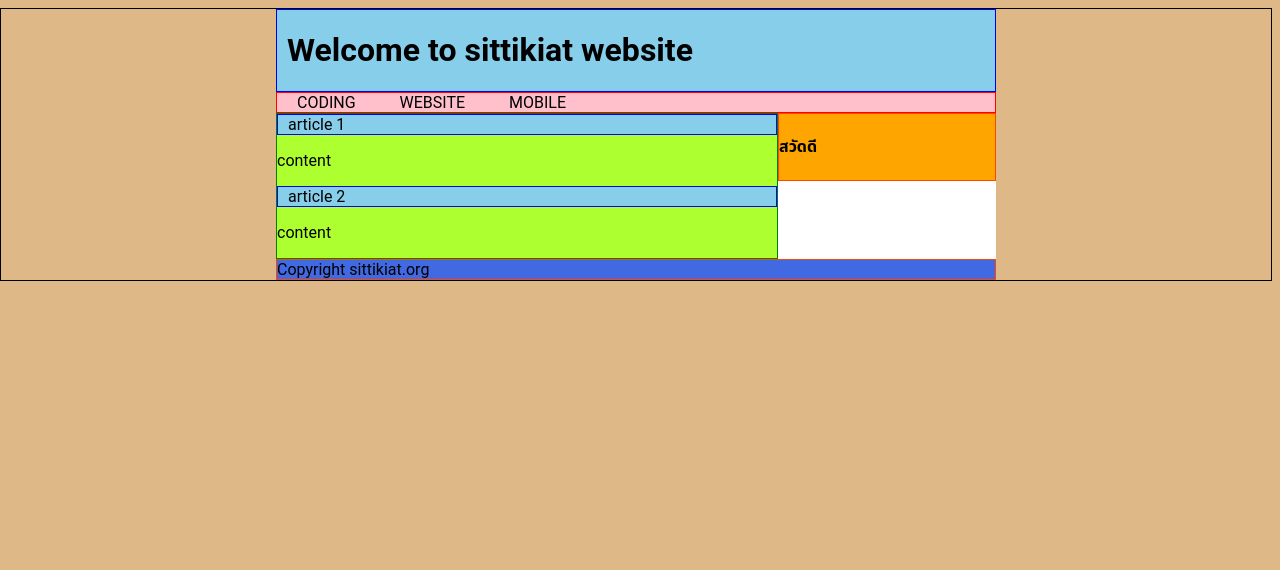
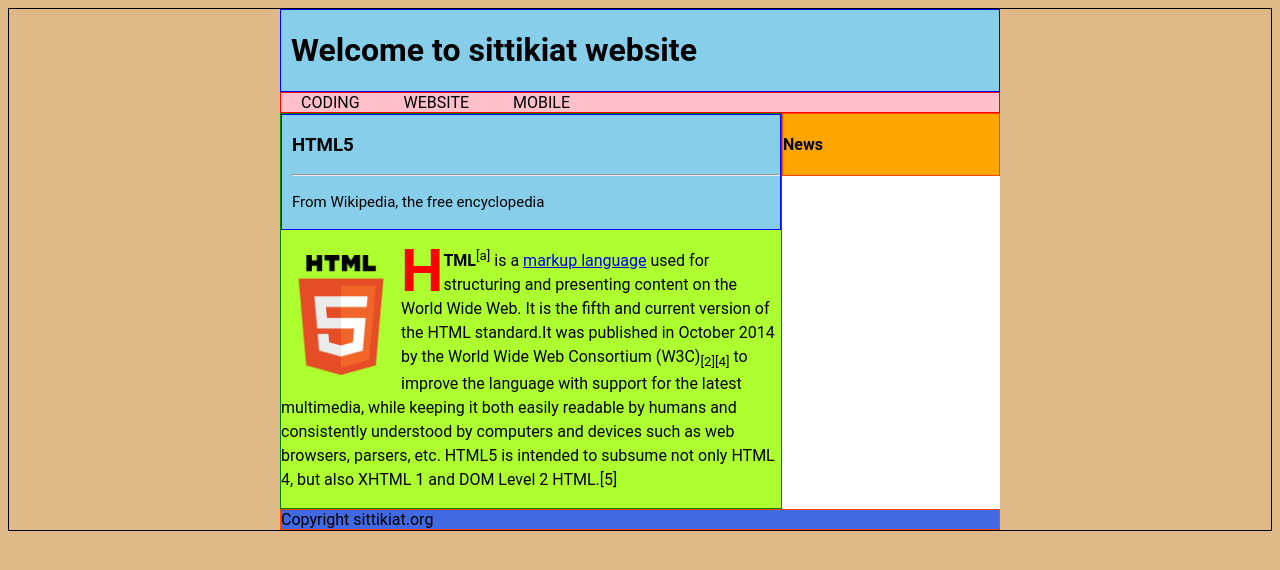
Before and after one commit to Sittikiat/coding, a plain HTML site: page html5/index.html in a window 1280 px wide. Drawn offline with Linux system fonts and the light colour scheme.

Commit message:
add css for print

```diff
--- a/html5/index.html
+++ b/html5/index.html
@@ -3,7 +3,8 @@
 <head>
     <title>html5</title>
     <meta charset="utf-8">
-    <link rel="stylesheet" href="./main.css">
+    <link rel="stylesheet" href="./main.css" media="screen">
+    <link rel="stylesheet" href="./mainprint.css" media="print">
 </head>
 <body>
     <div id="container">
@@ -19,16 +20,25 @@
         </nav>
         <section>
             <article>
-                <header>article 1</header>
-                <p>content</p>
+                <header>
+                    <h3>HTML5</h3>
+                    <hr>
+                    <p id="subContent">From Wikipedia, the free encyclopedia</p>
+                </header>
+                <img src="./image/logo_html.png" alt="">
+                <p>
+                    <b><span id="firstChar">H</span>TML</b><sup>[a]</sup> is a <a href="https://en.wikipedia.org/wiki/Markup_language" title="Markup Language">markup language</a> used for structuring and presenting content on the World Wide Web.
+                    It is the fifth and current version of the HTML standard.It was published in October 2014 by the
+                    World Wide Web Consortium (W3C)<sub>[2][4]</sub> to improve the language with support for the latest multimedia,
+                    while keeping it both easily readable by humans and consistently understood by computers and devices
+                    such as web browsers, parsers, etc. HTML5 is intended to subsume not only HTML 4, but also XHTML
+                    1 and DOM Level 2 HTML.[5]
+                </p>
             </article>
-            <article>
-                <header>article 2</header>
-                <p>content</p>
-            </article>
+
         </section>
         <aside>
-            <h4>สวัดดี</h4>
+            <h4>News</h4>
         </aside>
         <footer>
             Copyright sittikiat.org
--- a/html5/main.css
+++ b/html5/main.css
@@ -1,7 +1,6 @@
 body {
     background-color: burlywood;
     font: 100% roboto,noto sans thai;
-    margin-left: 0px;
     border: 1px solid black;
 }
 
@@ -41,6 +40,17 @@ section {
     background-color: greenyellow
 }
 
+#subContent {
+    font-size: 15px;
+}
+
+#firstChar {
+    color: red;
+    font-size: 60px;
+    float: left;
+    line-height: 50px;
+}
+
 aside {
     float: right;
     width: 216px;
@@ -53,3 +63,14 @@ footer {
     border: 1px solid orangered;
     background-color: royalblue
 }
+
+img {
+    margin-top: 25px;
+    width: 120px;
+    height: 120px;
+    float: left;
+}
+
+p {
+    line-height: 1.5;
+}
--- /dev/null
+++ b/html5/mainprint.css
@@ -0,0 +1,43 @@
+body {
+    font: 100% roboto,noto sans thai;
+}
+
+#container {
+    background-color: white;
+    width: 720px;
+    margin: 0 auto;
+    text-align: left;
+}
+
+header,nav,aside {
+   visibility: hidden;
+   width: 0px;
+   height: 0px;
+}
+
+#subContent {
+    font-size: 15px;
+}
+
+#firstChar {
+    color: red;
+    font-size: 60px;
+    float: left;
+    line-height: 50px;
+}
+
+
+footer {
+    clear: both;
+}
+
+img {
+    margin-top: 25px;
+    width: 120px;
+    height: 120px;
+    float: left;
+}
+
+p {
+    line-height: 1.5;
+}
```
Also changed, not shown: html5/image/logo_html.png (added).
